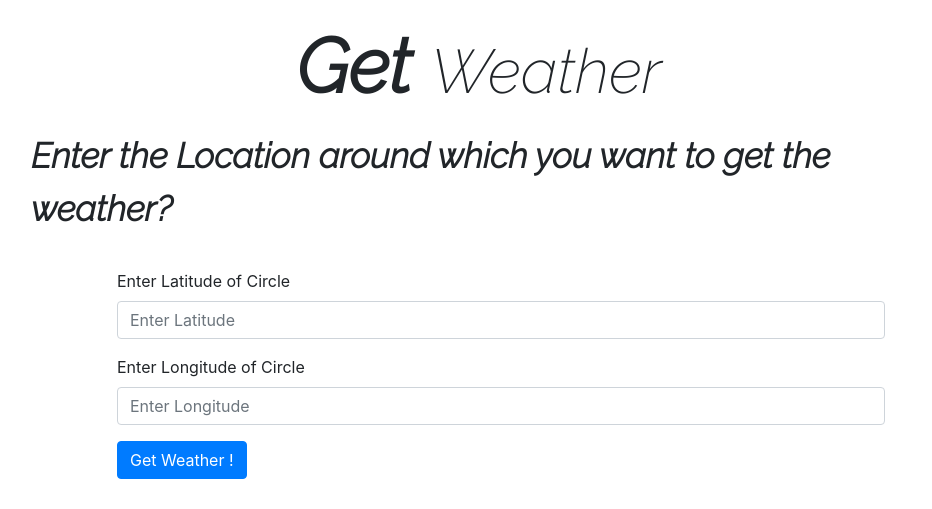
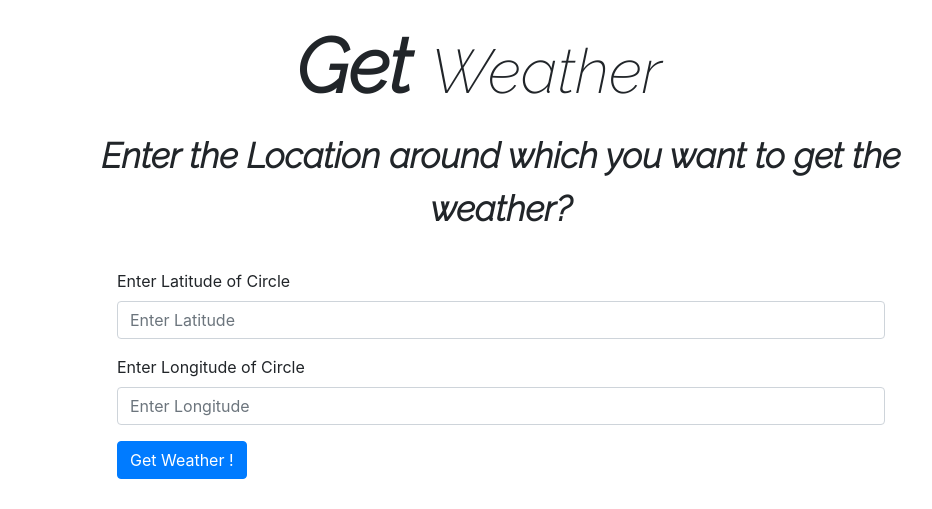
Before and after one commit to parthgpta/task_01, a Django app: page / in a window 1280 px wide. Shown: the top 509 px of the page, without its empty margins (139-1071 px from the left). Run offline with Django 3.2, Linux system fonts and the light colour scheme; some libraries are stand-ins or nearby versions.

Commit message:
Update style.css

```diff
--- a/accounts/static/style.css
+++ b/accounts/static/style.css
@@ -54,7 +54,10 @@ body{
 	margin:auto;
 	margin-top: -40px;
 	padding: 10px;
-	transform: scale();
+	display: flex;
+	flex-direction: column;
+	justify-content: center;
+	text-align: center;
 }
 
 
```
